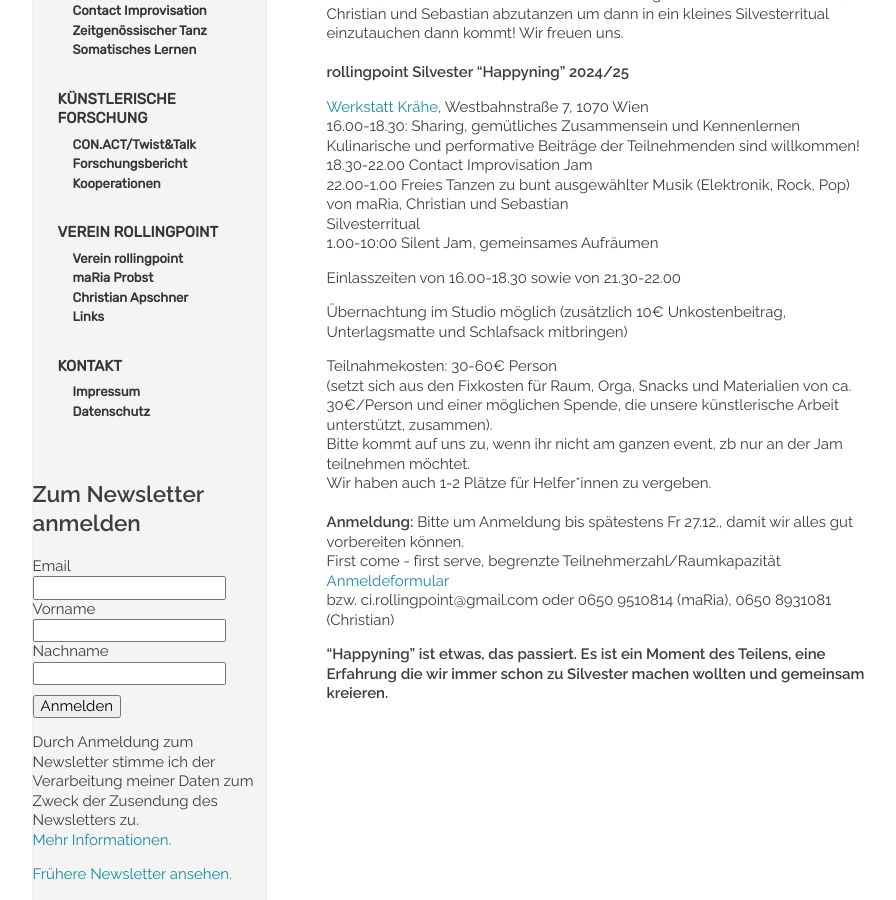
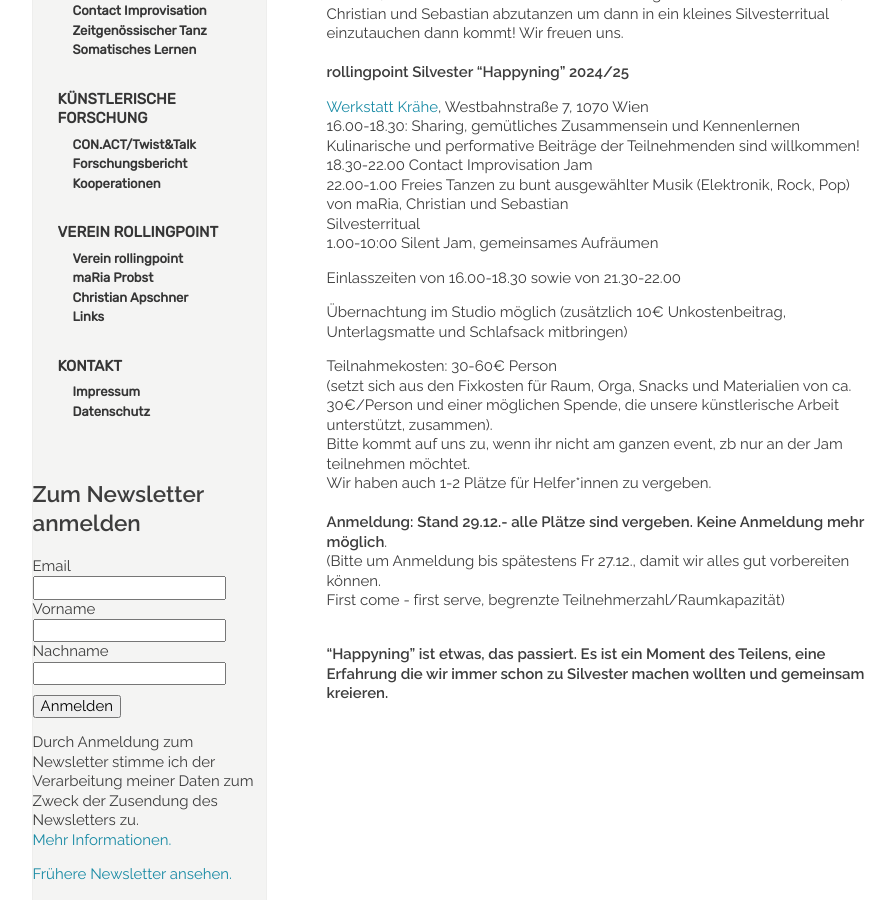
Before and after one commit to manulari/rollingpointat, a Jekyll site: the page built from _pages_de/silvester.md, in a window 1280 px wide and 900 px high, scrolled down 650 px. Shown: the whole window, without its empty margins (152-1048 px from the left). Built offline with Jekyll 4.4.1, drawn with Linux system fonts in a browser that asks for light colours; comment, search, counter and statistics services are not loaded.

Commit message:
Update page (de) “silvester”

```diff
--- a/_pages_de/silvester.md
+++ b/_pages_de/silvester.md
@@ -31,9 +31,9 @@ Teilnahmekosten: 30-60€ Person\
 Bitte kommt auf uns zu, wenn ihr nicht am ganzen event, zb nur an der Jam teilnehmen möchtet.\
 Wir haben auch 1-2 Plätze für Helfer*innen zu vergeben.\
 \
-**Anmeldung:** Bitte um Anmeldung bis spätestens Fr 27.12., damit wir alles gut vorbereiten können.\
-First come - first serve, begrenzte Teilnehmerzahl/Raumkapazität\
-[Anmeldeformular](https://forms.gle/D5bwoQwoeueLpRCw7)\
-bzw. ci.rollingpoint@gmail.com oder 0650 9510814 (maRia), 0650 8931081 (Christian)
+**Anmeldung:** **Stand 29.12.-  alle Plätze sind vergeben. Keine Anmeldung mehr möglich**.\
+(Bitte um Anmeldung bis spätestens Fr 27.12., damit wir alles gut vorbereiten können.\
+First come - first serve, begrenzte Teilnehmerzahl/Raumkapazität)
 
+\
 **"Happyning" ist etwas, das passiert. Es ist ein Moment des Teilens, eine Erfahrung die wir immer schon zu Silvester machen wollten und gemeinsam  kreieren.**
```
